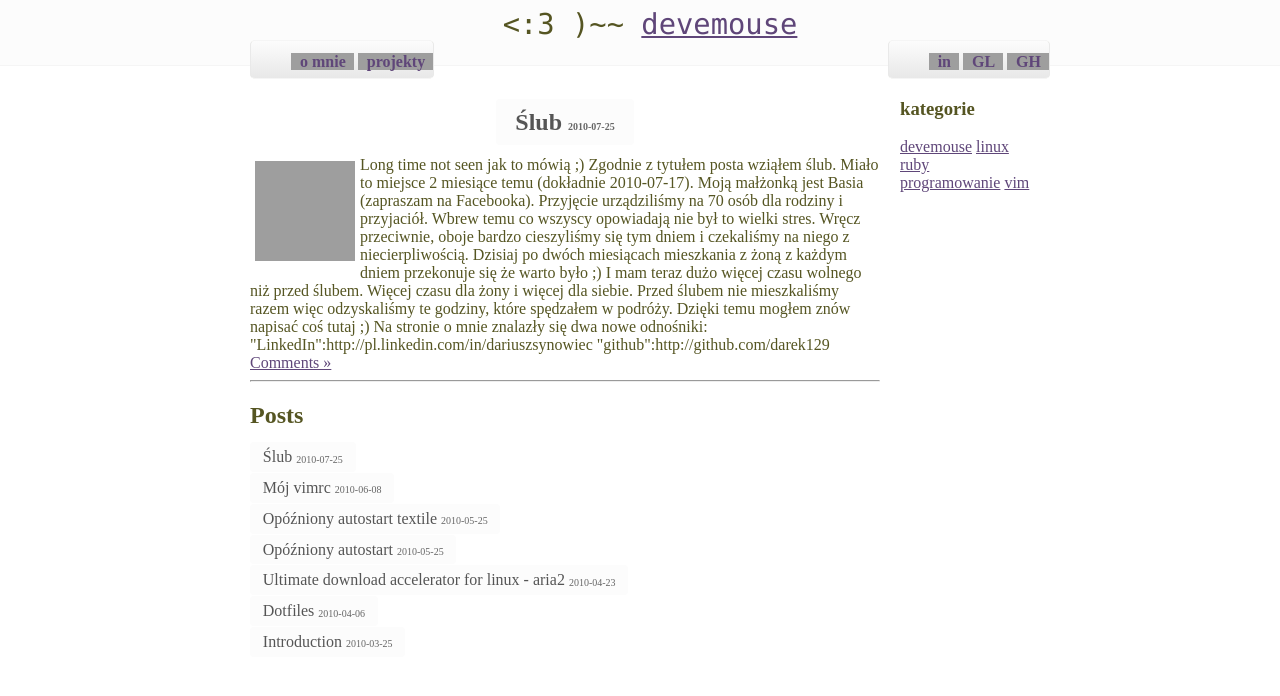
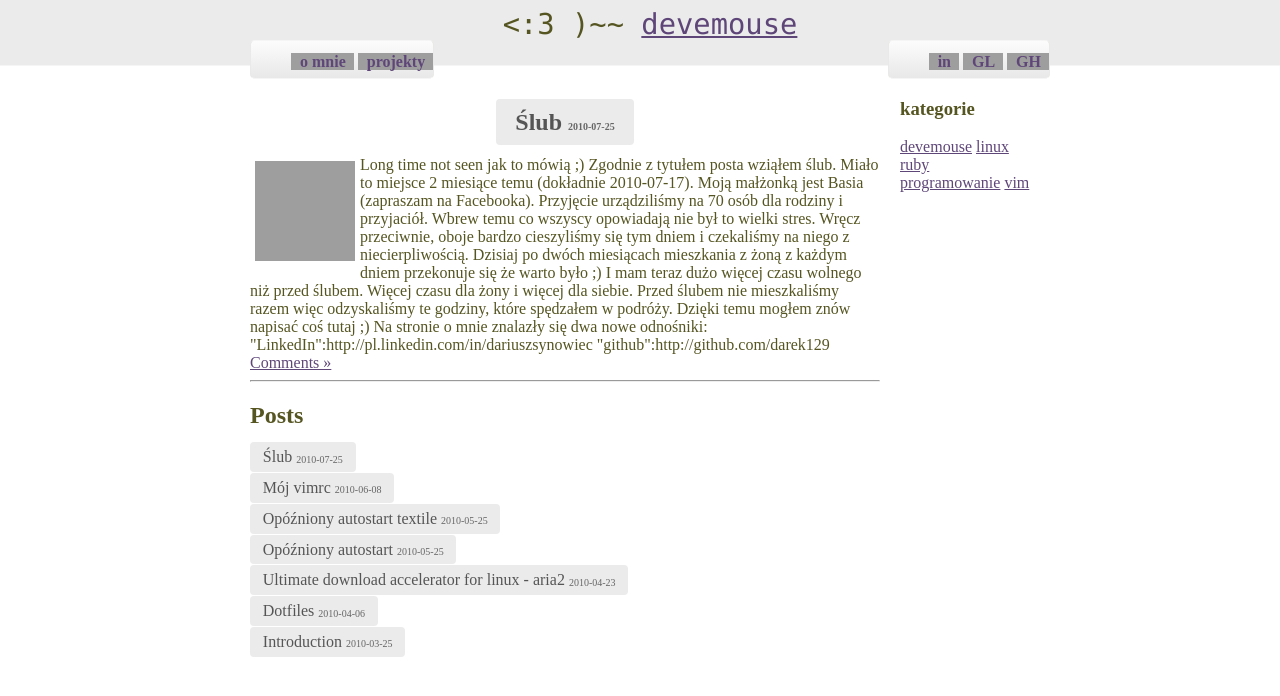
Before and after one commit to devemouse/devemouse.github.com, a Jekyll site: the page built from index.html, in a window 1280 px wide. Shown: the top 696 px of the page. Built offline with Jekyll 4.4.1, drawn with Linux system fonts in a browser that asks for light colours; Markdown is read by kramdown in place of the engine named in the settings; grey boxes are pictures that could not be loaded.

Commit message:
updated css

```diff
--- a/css/default.css
+++ b/css/default.css
@@ -20,7 +20,7 @@ div.header {
    text-shadow:grey;
    color:#555522;
    padding: 10px 10px 0px 10px;
-   background: #FCFCFC;
+   background: #EBEBEB;
    margin-top: -10px;
 
    width:100%;
@@ -68,7 +68,7 @@ li.post {
      padding: 0.4em 0.8em;
      text-decoration: none;
      color: #555;
-     background: #FCFCFC;
+     background: #EBEBEB;
      border-radius: 4px;
      -moz-border-radius: 4px;
      -webkit-border-radius: 4px;
@@ -94,7 +94,7 @@ li.post {
      padding: 0.4em 0.8em;
      text-decoration: none;
      color: #555;
-     background: #FCFCFC;
+     background: #EBEBEB;
      border-radius: 4px;
      -moz-border-radius: 4px;
      -webkit-border-radius: 4px;
```
